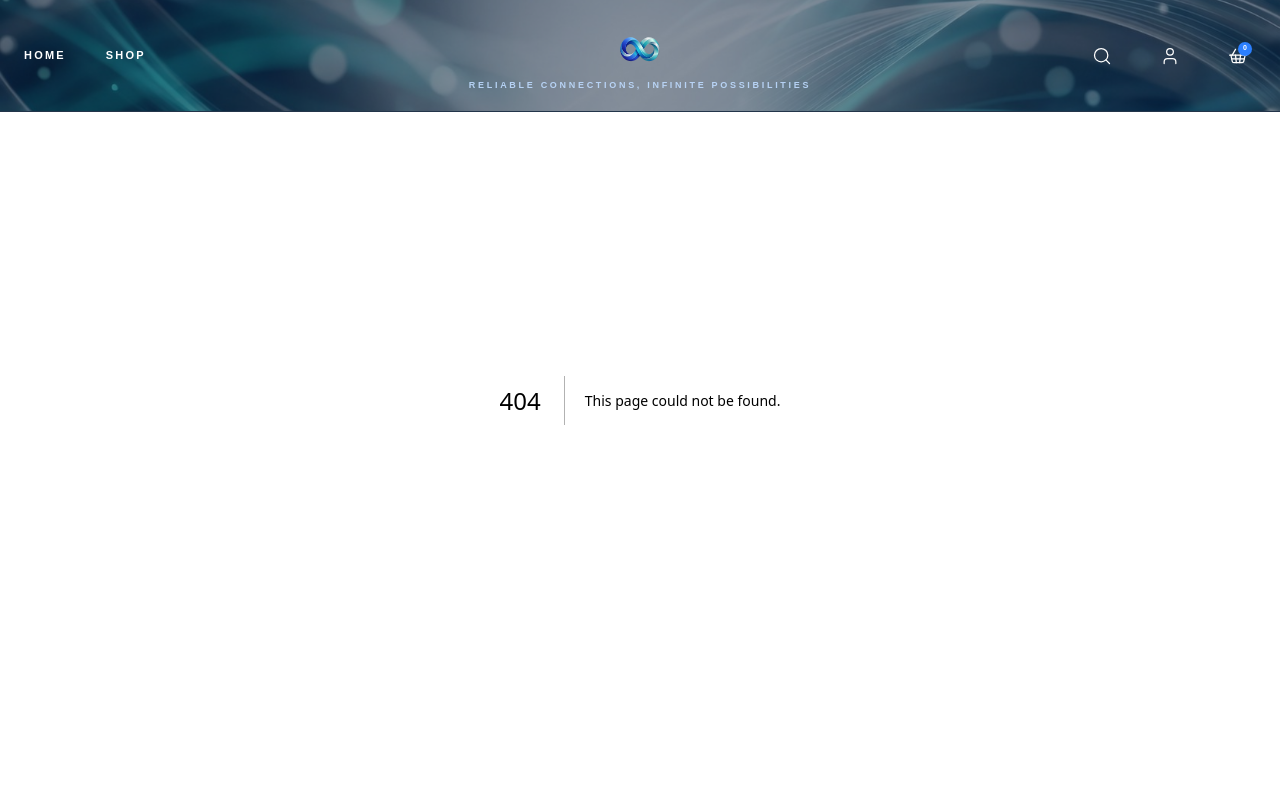
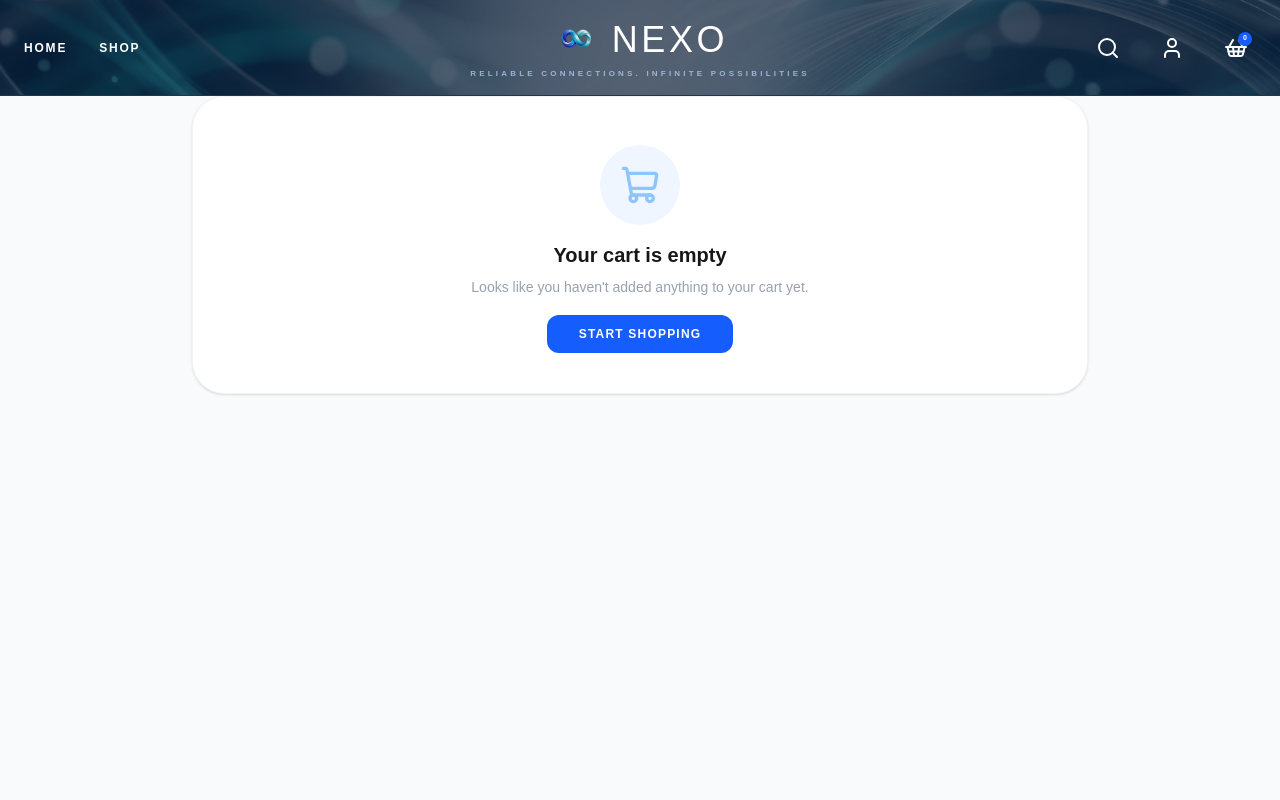
Before and after one commit to Brainy89/nexo-web, a Next.js app: page /cart in a window 1280 px wide. Before the commit this address had no page. Shown: the top 800 px of the page. Built offline with nearby package versions, Linux system fonts and the light colour scheme.

Commit message:
Add Checkout and Admin Dashboard

```diff
--- /dev/null
+++ b/app/cart/page.tsx
@@ -0,0 +1,34 @@
+"use client";
+
+import React from 'react';
+import Link from 'next/link';
+import { ShoppingCart, ArrowLeft } from 'lucide-react';
+
+export default function CartPage() {
+  return (
+    <div className="min-h-screen bg-gray-50 p-4 md:p-8">
+      <div className="max-w-4xl mx-auto">
+        <header className="flex items-center justify-between mb-8">
+          <h1 className="text-2xl font-black uppercase italic text-blue-600 flex items-center gap-2">
+            <ShoppingCart /> My Cart
+          </h1>
+          <Link href="/" className="text-xs font-bold uppercase tracking-widest flex items-center gap-1 text-gray-500 hover:text-black">
+            <ArrowLeft size={14} /> Back to Store
+          </Link>
+        </header>
+
+        {/* Empty State */}
+        <div className="bg-white rounded-[2rem] p-12 text-center shadow-sm border border-gray-100">
+          <div className="w-20 h-20 bg-blue-50 rounded-full flex items-center justify-center mx-auto mb-4 text-blue-300">
+            <ShoppingCart size={40} />
+          </div>
+          <h2 className="text-xl font-bold mb-2">Your cart is empty</h2>
+          <p className="text-gray-400 text-sm mb-6">Looks like you haven't added anything to your cart yet.</p>
+          <Link href="/" className="bg-blue-600 text-white px-8 py-3 rounded-xl font-bold uppercase text-xs tracking-widest hover:bg-black transition-all">
+            Start Shopping
+          </Link>
+        </div>
+      </div>
+    </div>
+  );
+}
--- a/app/components/Navbar.tsx
+++ b/app/components/Navbar.tsx
@@ -1,5 +1,5 @@
 "use client";
-import { useState, useEffect } from 'react';
+import { useState } from 'react';
 import Link from 'next/link';
 import { ShoppingBasket, Search, User } from 'lucide-react';
 import { motion, useScroll, useMotionValueEvent } from 'framer-motion';
@@ -8,13 +8,12 @@ export default function Navbar() {
   const { scrollY } = useScroll();
   const [hidden, setHidden] = useState(false);
 
-  // Scroll ဆွဲရင် Navbar ကို ဖျောက်/ပြ လုပ်ပေးတဲ့ Logic
   useMotionValueEvent(scrollY, "change", (latest) => {
     const previous = scrollY.getPrevious() ?? 0;
     if (latest > previous && latest > 150) {
-      setHidden(true); // အောက်ကိုဆွဲရင် ဖျောက်မယ်
+      setHidden(true);
     } else {
-      setHidden(false); // အပေါ်ပြန်တင်ရင် ပြမယ်
+      setHidden(false);
     }
   });
 
@@ -26,48 +25,55 @@ export default function Navbar() {
       }}
       animate={hidden ? "hidden" : "visible"}
       transition={{ duration: 0.35, ease: "easeInOut" }}
-      className="fixed w-full z-50 border-b border-white/10 top-0 overflow-hidden bg-[#0a1e36] h-24 md:h-28 flex items-center"
+      className="fixed w-full z-[100] border-b border-white/10 top-0 overflow-hidden bg-[#0a1e36] h-20 md:h-24 flex items-center"
     >
-      {/* Background Image Layer */}
       <img
         src="/header-bg.jpg"
         alt="NEXO Background"
-        className="absolute inset-0 w-full h-full object-cover opacity-50"
+        className="absolute inset-0 w-full h-full object-cover opacity-30"
       />
 
-      <nav className="relative max-w-7xl mx-auto px-6 w-full flex items-center justify-between">
+      <nav className="relative max-w-7xl mx-auto px-4 md:px-6 w-full flex items-center justify-between">
 
         {/* Left: Menu Links */}
-        <div className="flex gap-6 md:gap-10 text-[10px] md:text-[11px] font-bold tracking-[0.2em] uppercase text-white">
-          <Link href="/" className="hover:text-blue-300 transition">HOME</Link>
-          <Link href="/product" className="hover:text-blue-300 transition">Shop</Link>
+        <div className="flex gap-4 md:gap-8 text-[11px] md:text-[12px] font-extrabold tracking-[0.15em] uppercase text-white z-50">
+          <Link href="/" className="py-2 hover:text-blue-400 transition-colors">HOME</Link>
+          <Link href="/shop" className="py-2 hover:text-blue-400 transition-colors">SHOP</Link>
         </div>
 
-        {/* Center: Large Logo & Slogan (Slogan ကို Logo အောက် ကပ်ပေးထားပါတယ်) */}
-        <div className="absolute left-1/2 -translate-x-1/2 flex flex-col items-center">
+        {/* Center: Combined Logo & Brand Name */}
+        <div className="absolute left-1/2 -translate-x-1/2 z-50">
           <Link href="/" className="flex flex-col items-center group">
-            <img
-              src="/logo.png"
-              alt="NEXO"
-              className="h-14 md:h-16 w-auto object-contain mix-blend-screen transition duration-500 group-hover:scale-105"
-            />
-            <span className="text-[7px] md:text-[9px] text-blue-200/90 font-semibold tracking-[0.3em] uppercase -mt-1 whitespace-nowrap text-center">
-              Reliable Connections, Infinite Possibilities
+            <div className="flex items-center gap-2 md:gap-3">
+              {/* Logo Icon */}
+              <img
+                src="/logo.png"
+                alt="NEXO Icon"
+                className="h-8 md:h-12 w-auto object-contain mix-blend-screen transition duration-500 group-hover:scale-110"
+              />
+              {/* Brand Name Text */}
+              <span className="text-2xl md:text-4xl font-light tracking-[0.1em] text-white transition duration-500 group-hover:text-blue-400">
+                NEXO
+              </span>
+            </div>
+            {/* Slogan - Desktop မှာပဲ ပြပါမယ် */}
+            <span className="hidden md:block text-[8px] text-blue-200/70 font-bold tracking-[0.4em] uppercase mt-1 whitespace-nowrap">
+              Reliable Connections. Infinite Possibilities
             </span>
           </Link>
         </div>
 
         {/* Right: Icons */}
-        <div className="flex items-center gap-4 md:gap-8 text-white">
-          <button className="hover:text-blue-300 transition p-2">
-            <Search className="w-5 h-5" strokeWidth={1.5} />
+        <div className="flex items-center gap-2 md:gap-6 text-white z-50">
+          <button className="hover:text-blue-400 transition p-2">
+            <Search className="w-5 h-5 md:w-6 md:h-6" strokeWidth={2} />
           </button>
-          <button className="hidden sm:block hover:text-blue-300 transition p-2">
-            <User className="w-5 h-5" strokeWidth={1.5} />
+          <button className="hidden sm:block hover:text-blue-400 transition p-2">
+            <User className="w-5 h-5 md:w-6 md:h-6" strokeWidth={2} />
           </button>
-          <Link href="/cart" className="hover:text-blue-300 transition p-2 relative">
-            <ShoppingBasket className="w-5 h-5" strokeWidth={1.5} />
-            <span className="absolute top-1 right-1 bg-blue-500 text-white text-[7px] w-3.5 h-3.5 rounded-full flex items-center justify-center font-bold">
+          <Link href="/cart" className="hover:text-blue-400 transition p-2 relative">
+            <ShoppingBasket className="w-5 h-5 md:w-6 md:h-6" strokeWidth={2} />
+            <span className="absolute top-1 right-1 bg-blue-600 text-white text-[7px] w-3.5 h-3.5 rounded-full flex items-center justify-center font-black shadow-lg">
               0
             </span>
           </Link>
--- a/app/layout.tsx
+++ b/app/layout.tsx
@@ -1,5 +1,5 @@
 import type { Metadata } from "next";
-import { Geist, Geist_Mono } from "next/font/google";
+import { Geist, Geist_Mono, Montserrat } from "next/font/google";
 import "./globals.css";
 import PageTransition from "./components/PageTransition";
 import CartSidebar from "./components/CartSidebar";
@@ -18,6 +18,12 @@ const geistMono = Geist_Mono({
   subsets: ["latin"],
 });
 
+const montserrat = Montserrat({
+  subsets: ['latin'],
+  weight: ['400', '700', '900'], // မင်းသုံးမယ့် အထူ/အပါးတွေကို ရွေးပါ
+  variable: '--font-montserrat', // CSS variable တစ်ခုအနေနဲ့ သတ်မှတ်မယ်
+});
+
 export const metadata: Metadata = {
   title: "NEXO - Digital Showcase",
   description: "Innovation with NEXO",
@@ -31,7 +37,7 @@ export default function RootLayout({
   return (
     <html
       lang="en"
-      className={`${geistSans.variable} ${geistMono.variable} h-full antialiased`}
+      className={`${geistSans.variable} ${geistMono.variable} ${montserrat.className} h-full antialiased`}
     >
       <body className="min-h-full flex flex-col bg-white">
         {/* Navbar ကို အပေါ်ဆုံးမှာ ထားပါ */}
--- /dev/null
+++ b/app/shop/page.tsx
@@ -0,0 +1,137 @@
+"use client";
+
+import { useEffect, useState } from "react";
+import { db } from "@/lib/firebase";
+import { collection, getDocs, query, orderBy } from "firebase/firestore";
+import { Search, Filter, ShoppingBag, ChevronRight } from "lucide-react";
+
+export default function ShopPage() {
+  const [products, setProducts] = useState<any[]>([]);
+  const [filteredProducts, setFilteredProducts] = useState<any[]>([]);
+  const [categories, setCategories] = useState<string[]>([]);
+  const [selectedCategory, setSelectedCategory] = useState("All");
+  const [searchQuery, setSearchQuery] = useState("");
+  const [loading, setLoading] = useState(true);
+
+  useEffect(() => {
+    const fetchProducts = async () => {
+      const q = query(collection(db, "products"), orderBy("createdAt", "desc"));
+      const querySnapshot = await getDocs(q);
+      const docs = querySnapshot.docs.map(doc => ({ id: doc.id, ...doc.data() }));
+      setProducts(docs);
+      setFilteredProducts(docs);
+
+      const cats = ["All", ...Array.from(new Set(docs.map((p: any) => p.category))) as string[]];
+      setCategories(cats);
+      setLoading(false);
+    };
+    fetchProducts();
+  }, []);
+
+  // Search & Filter Logic
+  useEffect(() => {
+    let result = products;
+    if (selectedCategory !== "All") {
+      result = result.filter(p => p.category === selectedCategory);
+    }
+    if (searchQuery) {
+      result = result.filter(p => p.name.toLowerCase().includes(searchQuery.toLowerCase()));
+    }
+    setFilteredProducts(result);
+  }, [selectedCategory, searchQuery, products]);
+
+  return (
+    <div className="min-h-screen bg-white">
+      {/* Search Bar Area */}
+      <div className="sticky top-0 z-40 bg-white/90 backdrop-blur-md px-4 py-3 border-b border-gray-100">
+        <div className="relative max-w-md mx-auto">
+          <Search className="absolute left-4 top-1/2 -translate-y-1/2 text-gray-400" size={18} />
+          <input
+            type="text"
+            placeholder="Search products..."
+            className="w-full bg-gray-100 p-3 pl-12 rounded-2xl text-slate-900 font-medium outline-none focus:ring-2 focus:ring-blue-500/20 transition-all"
+            value={searchQuery}
+            onChange={(e) => setSearchQuery(e.target.value)}
+          />
+        </div>
+
+        {/* Categories Horizontal Scroll */}
+        <div className="flex gap-2 overflow-x-auto py-3 no-scrollbar shrink-0">
+          {categories.map((cat) => (
+            <button
+              key={cat}
+              onClick={() => setSelectedCategory(cat)}
+              className={`px-5 py-2 rounded-full text-xs font-bold whitespace-nowrap transition-all border ${
+                selectedCategory === cat
+                ? "bg-black text-white border-black shadow-lg"
+                : "bg-white text-slate-600 border-gray-100 hover:border-gray-300"
+              }`}
+            >
+              {cat}
+            </button>
+          ))}
+        </div>
+      </div>
+
+      <main className="p-4 md:p-8 max-w-7xl mx-auto">
+        <div className="flex justify-between items-center mb-6">
+          <h2 className="text-xl font-black uppercase italic text-slate-900 tracking-tighter">
+            {selectedCategory} <span className="text-blue-600">Collection</span>
+          </h2>
+          <span className="text-[10px] font-bold text-gray-400 uppercase tracking-widest">
+            {filteredProducts.length} Items Found
+          </span>
+        </div>
+
+        {loading ? (
+          <div className="grid grid-cols-2 md:grid-cols-4 gap-4">
+            {[1, 2, 3, 4].map(i => (
+              <div key={i} className="aspect-[3/4] bg-gray-100 rounded-[2rem] animate-pulse" />
+            ))}
+          </div>
+        ) : (
+          <div className="grid grid-cols-2 lg:grid-cols-4 gap-4 md:gap-8">
+            {filteredProducts.map((p) => (
+              <div key={p.id} className="group relative">
+                <div className="aspect-[4/5] bg-gray-50 rounded-[2rem] overflow-hidden border border-gray-100 shadow-sm transition-all group-hover:shadow-xl">
+                  <img src={p.imageUrl} className="w-full h-full object-contain p-4 group-hover:scale-110 transition-transform duration-500" alt={p.name} />
+
+                  {/* Stock Tag */}
+                  {!p.inStock && (
+                    <div className="absolute top-4 left-4 bg-white/90 backdrop-blur px-3 py-1 rounded-full text-[8px] font-black uppercase text-red-500 border border-red-100">
+                      Out of Stock
+                    </div>
+                  )}
+
+                  {/* Quick Add Button */}
+                  <button className="absolute bottom-4 right-4 bg-white p-3 rounded-2xl shadow-lg translate-y-4 opacity-0 group-hover:translate-y-0 group-hover:opacity-100 transition-all text-blue-600 hover:bg-blue-600 hover:text-white">
+                    <ShoppingBag size={20} />
+                  </button>
+                </div>
+
+                <div className="mt-4 px-2">
+                  <h3 className="text-[13px] md:text-base font-bold text-slate-900 leading-tight line-clamp-1">{p.name}</h3>
+                  <div className="flex items-center gap-2 mt-1">
+                    <p className="text-sm font-black text-blue-600">
+                      ${p.discountPrice || p.price}
+                    </p>
+                    {p.discountPrice && (
+                      <p className="text-[10px] text-gray-400 line-through">${p.price}</p>
+                    )}
+                  </div>
+                </div>
+              </div>
+            ))}
+          </div>
+        )}
+
+        {/* Empty Result */}
+        {!loading && filteredProducts.length === 0 && (
+          <div className="py-20 text-center">
+            <p className="text-slate-400 font-bold uppercase text-xs tracking-widest">No products found in this category</p>
+          </div>
+        )}
+      </main>
+    </div>
+  );
+}
```
